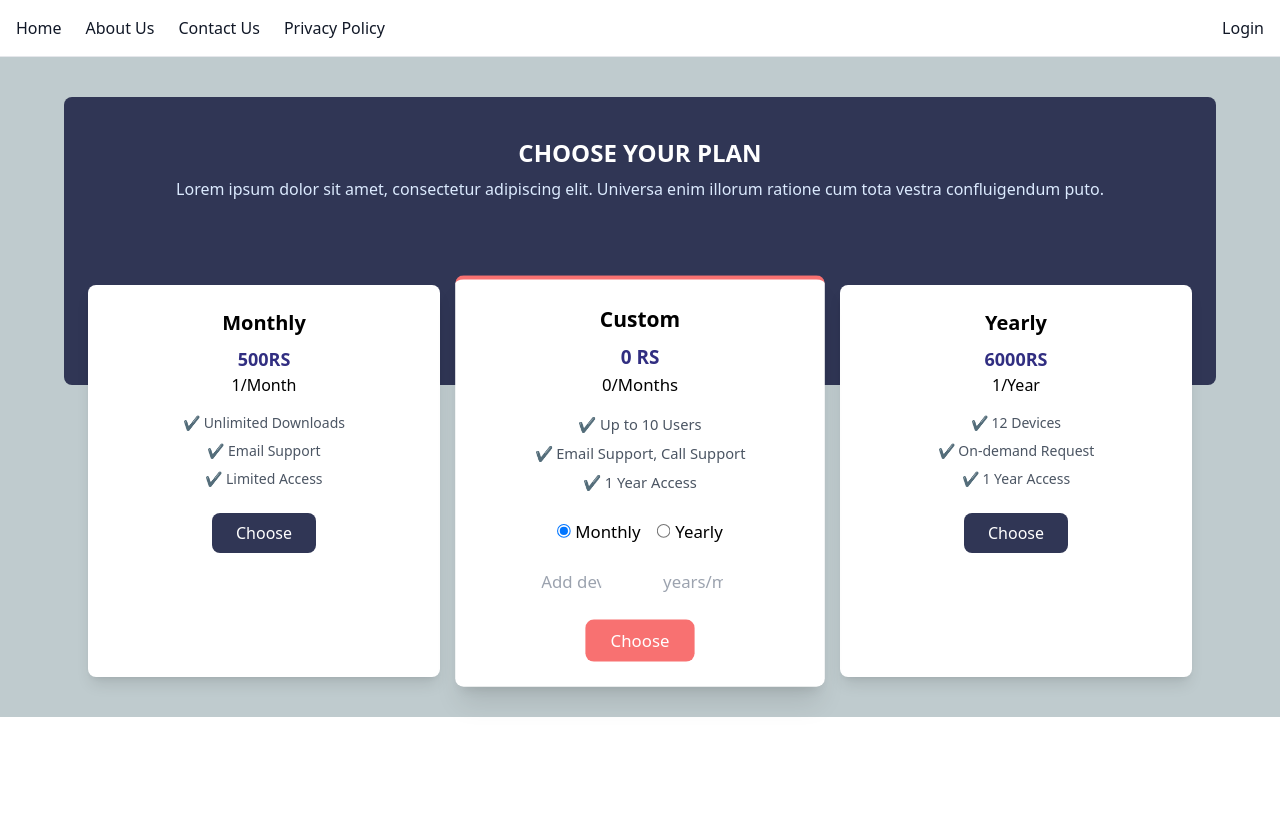
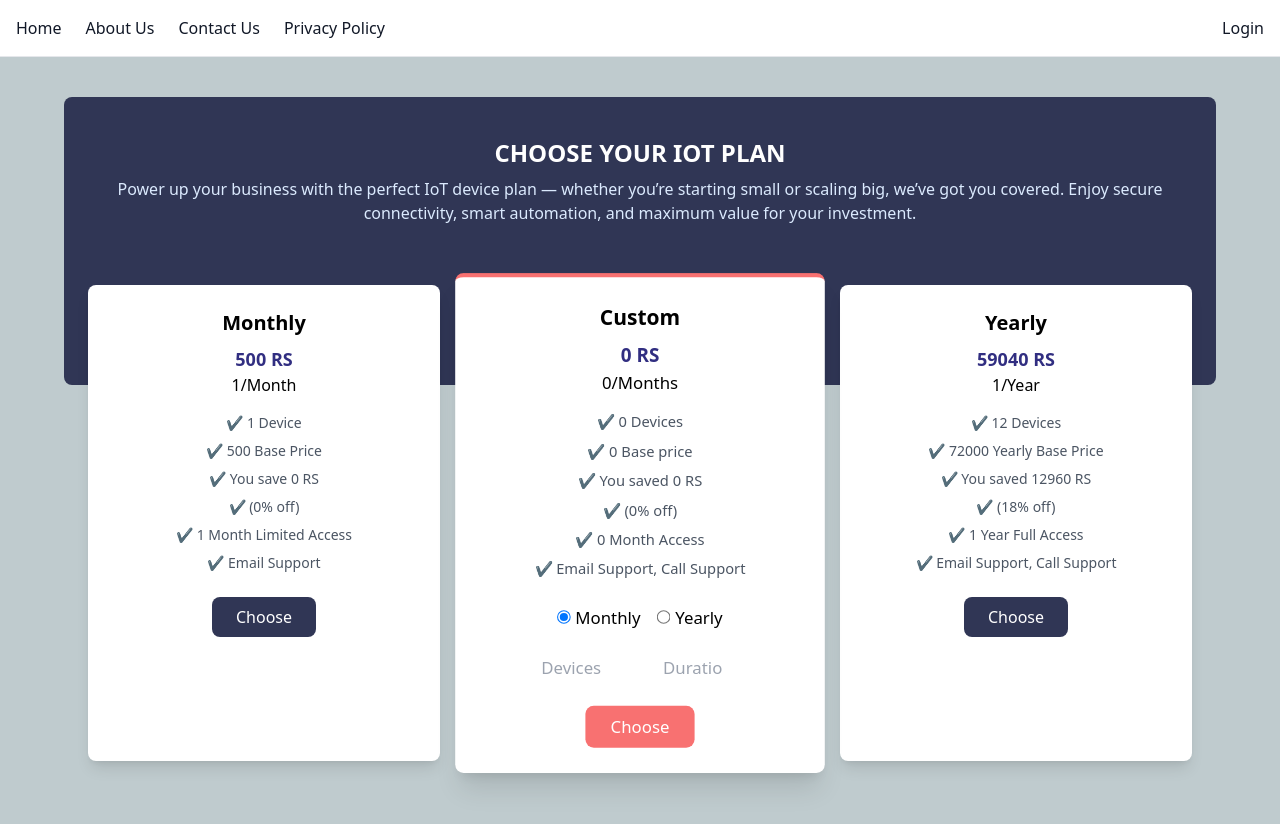
Before and after one commit to SaqibGhori/office-app-final, a React (Vite) app: page / in a window 1280 px wide. Shown: the top 824 px of the page. Before the commit the page ends 800 px from the top, so only its background shows below. Built offline with nearby package versions, Linux system fonts and the light colour scheme; no server answers.

Commit message:
solve some issues in prcing cards page

```diff
--- a/src/Components/PricingCards.tsx
+++ b/src/Components/PricingCards.tsx
@@ -1,19 +1,31 @@
 import React, { useEffect, useState } from "react";
 
-export default function Plans() {
-  const [formData, setFormData] = useState({
-    device: null as number | null,
-    durationValue: null as number | null,
+interface FormDataType {
+  device: number | null;
+  durationValue: number | null;
+  planDuration: string;
+  price: number;
+  basePrice: number;
+  discountAmount: number;
+  discountPercent: number;
+}
+
+export default function PricingCards() {
+ const [formData, setFormData] = useState<FormDataType>({
+    device: null,
+    durationValue: null,
     planDuration: "Months",
     price: 0,
+    basePrice: 0,
+    discountAmount: 0,
+    discountPercent: 0,
   });
 
   const [selectedPlan, setSelectedPlan] = useState<any>(null);
   const [isModalOpen, setIsModalOpen] = useState(false);
 
  const handleChange = (e: React.ChangeEvent<HTMLInputElement>) => {
-
-    const perDevice = 500;
+  const basePerDevice = 500;
   const { name, value } = e.target;
   const numValue = name === "planDuration" ? value : Number(value);
 
@@ -36,28 +48,39 @@ export default function Plans() {
     return;
   }
 
-    const calculatedPrice = updatedForm.device * perDevice;
+  // Total months calculation
+  let totalMonths = updatedForm.planDuration === "Months"
+    ? updatedForm.durationValue
+    : updatedForm.durationValue * 12;
 
-    let devicesDiscount = Math.min(
-      Math.floor(updatedForm.device / 10) * 0.03,
-      0.12
-    );
+  // Base price (without discount)
+  const basePrice = updatedForm.device * (totalMonths * basePerDevice);
 
-    let monthlyDiscount = 0;
+  // Discounts
+  let devicesDiscount = Math.min(Math.floor(updatedForm.device / 10) * 0.03, 0.12);
+
+  let durationDiscount = 0;
   if (updatedForm.planDuration === "Months") {
-      monthlyDiscount = Math.min(
-        Math.floor(updatedForm.durationValue / 3) * 0.03,
-        0.12
-      );
+    durationDiscount = Math.min(Math.floor(updatedForm.durationValue / 3) * 0.03, 0.12);
   } else if (updatedForm.planDuration === "Years") {
-      monthlyDiscount = 0.12;
+    durationDiscount = 0.12;
   }
 
-    const totalDiscount = devicesDiscount + monthlyDiscount;
-    updatedForm.price = calculatedPrice - calculatedPrice * totalDiscount;
+  const totalDiscountPercent = devicesDiscount + durationDiscount;
+  const discountAmount = basePrice * totalDiscountPercent;
+  const finalPrice = basePrice - discountAmount;
 
-    setFormData(updatedForm);
+  // Update state
+  setFormData({
+    ...updatedForm,
+    price: finalPrice,
+    basePrice: basePrice,
+    discountAmount: discountAmount,
+    discountPercent: +(totalDiscountPercent * 100).toFixed(2)
+  });
 };
+
+
 
   useEffect(() => {
     // Login ke baad wapas aane par modal auto-open kare
@@ -78,34 +101,52 @@ export default function Plans() {
     setSelectedPlan(plan);
     setIsModalOpen(true);
   };
+  // Yearly price calculation
+  const yearlyDevices = 12; // static yearly plan ka devices count
+  const yearlyBasePrice = yearlyDevices * (12 * 500); // base price (12 months * 500 per device per month)
+  const yearlyDiscountPercent = 0.15 + 0.03; // 15% yearly + 3% device discount
+  const yearlyDiscountAmount = yearlyBasePrice * yearlyDiscountPercent; // kitne Rs ka discount mila
+  const yearlyFinalPrice = yearlyBasePrice - yearlyDiscountAmount; // final price after discount
+
   return (
     <>
-      <div className="bg-secondary py-10">
+      <div className="bg-secondary h-[100vh] py-10">
         {/* Header */}
         <div className="bg-primary mx-auto text-center py-10 px-6 rounded-lg w-[90%] h-72">
-          <h2 className="text-white text-2xl font-bold uppercase">Choose Your Plan</h2>
+          <h2 className="text-white text-2xl font-bold uppercase">Choose Your IoT Plan</h2>
           <p className="text-blue-100 mt-2">
-            Lorem ipsum dolor sit amet, consectetur adipiscing elit. Universa enim
-            illorum ratione cum tota vestra confluigendum puto.
+            Power up your business with the perfect IoT device plan — whether you’re starting small or scaling big, we’ve got you covered.
+            Enjoy secure connectivity, smart automation, and maximum value for your investment.
           </p>
         </div>
 
         {/* Cards */}
         <div className="mt-[-100px] mx-auto grid grid-cols-1 md:grid-cols-3 gap-6 max-w-6xl w-full px-6">
 
-          {/* Start-Up */}
+          {/* Monthly */}
           <div className="bg-white shadow-lg rounded-lg p-6 flex flex-col items-center text-center">
             <h3 className="text-xl font-bold mb-2">Monthly</h3>
-            <p className="text-indigo-900 font-bold text-lg">500<span>RS</span></p>
+            <p className="text-indigo-900 font-bold text-lg">500 <span>RS</span></p>
             <p className="mb-4">1<span>/Month</span></p>
             <ul className="text-sm text-gray-600 mb-6 space-y-2">
-              <li>✔ Unlimited Downloads</li>
+              <li>✔ 1 Device</li>
+              <li>✔ 500 Base Price</li>
+              <li>✔ You save 0 RS</li>
+              <li>✔ (0% off)</li>
+              <li>✔ 1 Month Limited Access</li>
               <li>✔ Email Support</li>
-              <li>✔ Limited Access</li>
             </ul>
             <button
               onClick={() =>
-                handleChooseClick({ name: "Monthly", price: 500, duration: "1 Month" })
+                handleChooseClick({
+                  name: "Monthly",
+                  price: 500,
+                  duration: "1 Month",
+                  devices: "1",
+                  basePrice: 500,
+                  discountAmount: 0,
+                  discountPercent: 0
+                })
               }
               className="bg-primary text-white px-6 py-2 rounded-lg hover:bg-blue-950"
             >
@@ -113,65 +154,31 @@ export default function Plans() {
             </button>
           </div>
 
-          {/* Pro */}
+          {/* Custom */}
           <div className="bg-white shadow-xl rounded-lg p-6 flex flex-col items-center text-center transform scale-105 border-t-4 border-red-400">
             <h3 className="text-xl font-bold mb-2">Custom</h3>
-            <p className="text-indigo-900 font-bold text-lg">
-              {formData.price} <span>RS</span>
-            </p>
-            <p className="mb-4">
-              {formData.durationValue ?? 0}
-              <span>/{formData.planDuration}</span>
-            </p>
+            <p className="text-indigo-900 font-bold text-lg">{formData.price} <span>RS</span></p>
+            <p className="mb-4">{formData.durationValue ?? 0}<span>/{formData.planDuration}</span></p>
             <ul className="text-sm text-gray-600 mb-6 space-y-2">
-              <li>✔ Up to 10 Users</li>
+              <li>✔ {formData.device || 0} Devices</li>
+              <li>✔ {formData.basePrice || 0}  Base price</li>
+              <li>✔ You saved {formData.discountAmount || 0} RS </li>
+              <li>✔ ({formData.discountPercent || 0}% off)</li>
+              <li>✔ {formData.planDuration === "Years" ? `${formData.durationValue || 0} Year Access` : `${formData.durationValue || 0} Month Access`}</li>
               <li>✔ Email Support, Call Support</li>
-              <li>✔ 1 Year Access</li>
             </ul>
-
             <div className="flex justify-start gap-4">
               <label>
-                <input
-                  type="radio"
-                  name="planDuration"
-                  value="Months"
-                  onChange={handleChange}
-                  checked={formData.planDuration === "Months"}
-                />{" "}
-                Monthly
+                <input type="radio" name="planDuration" value="Months" onChange={handleChange} checked={formData.planDuration === "Months"} /> Monthly
               </label>
               <label>
-                <input
-                  type="radio"
-                  name="planDuration"
-                  value="Years"
-                  onChange={handleChange}
-                  checked={formData.planDuration === "Years"}
-                />{" "}
-                Yearly
+                <input type="radio" name="planDuration" value="Years" onChange={handleChange} checked={formData.planDuration === "Years"} /> Yearly
               </label>
             </div>
-
             <div className="flex justify-center gap-5 mt-4">
-              <input
-                onChange={handleChange}
-                name="device"
-                value={formData.device ?? ""}
-                type="number"
-                className="w-24 h-10 px-3"
-                placeholder="Add devices"
-              />
-              <input
-                onChange={handleChange}
-                name="durationValue"
-                value={formData.durationValue ?? ""}
-                type="number"
-                placeholder="years/months"
-                max={formData.planDuration === "Months" ? 12 : undefined}
-                className="w-24 h-10 px-3"
-              />
+              <input onChange={handleChange} name="device" value={formData.device ?? ""} type="number" placeholder="Devices" className="w-24 h-10 px-3" />
+              <input onChange={handleChange} name="durationValue" value={formData.durationValue ?? ""} type="number" placeholder="Duration" className="w-24 h-10 px-3" />
             </div>
-
             <button
               onClick={() =>
                 handleChooseClick({
@@ -179,6 +186,9 @@ export default function Plans() {
                   price: formData.price,
                   duration: `${formData.durationValue ?? 0} ${formData.planDuration}`,
                   devices: formData.device,
+                  basePrice: formData.basePrice || formData.price,
+                  discountAmount: formData.discountAmount,
+                  discountPercent: formData.discountPercent
                 })
               }
               className="bg-red-400 text-white px-6 py-2 rounded-lg hover:bg-red-500 mt-4"
@@ -187,25 +197,35 @@ export default function Plans() {
             </button>
           </div>
 
-          {/* Enterprise */}
+          {/* Yearly */}
           <div className="bg-white shadow-lg rounded-lg p-6 flex flex-col items-center text-center">
             <h3 className="text-xl font-bold mb-2">Yearly</h3>
-            <p className="text-indigo-900 font-bold text-lg">6000<span>RS</span></p>
+            <p className="text-indigo-900 font-bold text-lg">{yearlyFinalPrice} <span>RS</span></p>
             <p className="mb-4">1<span>/Year</span></p>
             <ul className="text-sm text-gray-600 mb-6 space-y-2">
-              <li>✔ 12 Devices</li>
-              <li>✔ On-demand Request</li>
-              <li>✔ 1 Year Access</li>
+              <li>✔ {yearlyDevices} Devices</li>
+              <li>✔ {yearlyBasePrice} Yearly Base Price</li>
+              <li>✔ You saved {yearlyDiscountAmount} RS</li>
+              <li>✔ ({yearlyDiscountPercent * 100}% off)</li>
+              <li>✔ 1 Year Full Access</li>
+              <li>✔ Email Support, Call Support</li>
             </ul>
             <button
               onClick={() =>
-                handleChooseClick({ name: "Yearly", price: 6000, duration: "1 Year" })
+                handleChooseClick({
+                  name: "Yearly",
+                  price: yearlyFinalPrice,
+                  duration: "1 Year",
+                  devices: yearlyDevices,
+                  basePrice: yearlyBasePrice,
+                  discountAmount: yearlyDiscountAmount,
+                  discountPercent: yearlyDiscountPercent * 100
+                })
               }
               className="bg-primary text-white px-6 py-2 rounded-lg hover:bg-blue-950"
             >
               Choose
             </button>
-          </div>
           </div>
         </div>
 
@@ -217,6 +237,9 @@ export default function Plans() {
               <p><strong>Price:</strong> {selectedPlan?.price} RS</p>
               <p><strong>Duration:</strong> {selectedPlan?.duration}</p>
               {selectedPlan?.devices && <p><strong>Devices:</strong> {selectedPlan.devices}</p>}
+              {selectedPlan?.basePrice && <p><strong>Base Price:</strong> {selectedPlan.basePrice} RS</p>}
+              {selectedPlan?.discountAmount !== undefined && <p><strong>Saved:</strong> {selectedPlan.discountAmount} RS</p>}
+              {selectedPlan?.discountPercent !== undefined && <p><strong>Discount:</strong> {selectedPlan.discountPercent}%</p>}
 
               <div className="mt-6 flex justify-end gap-4">
                 <button
@@ -235,6 +258,7 @@ export default function Plans() {
             </div>
           </div>
         )}
+      </div>
     </>
   );
 }
```
Lines whose indentation alone changed are shown as unchanged.
